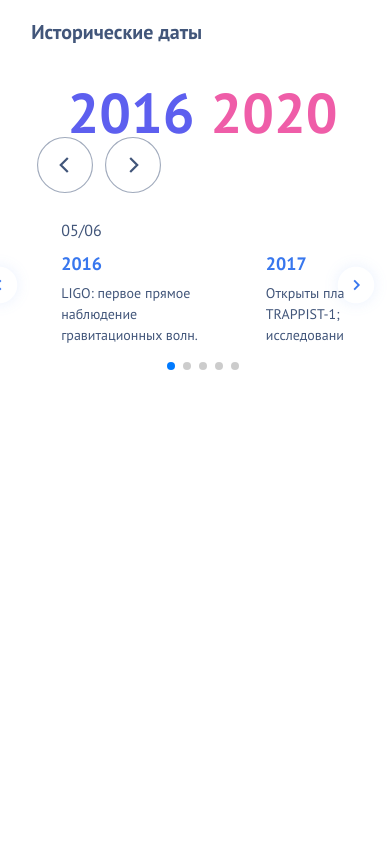
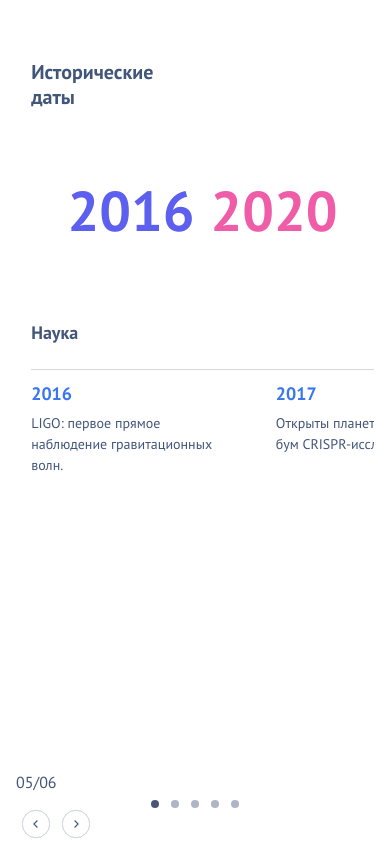
Before and after one commit to Kuldik/historical_dates, a React app: page / in a window 390 px wide. Built offline with nearby package versions, Linux system fonts and the light colour scheme.

Commit message:
feat: prepare mobile version

```diff
--- a/src/modules/HistoricalDates/HistoricalDates.tsx
+++ b/src/modules/HistoricalDates/HistoricalDates.tsx
@@ -1,3 +1,4 @@
+// src/modules/HistoricalDates/HistoricalDates.tsx
 import React, { useEffect, useRef, useState } from 'react';
 import { gsap } from 'gsap';
 import { Navigation, Pagination } from 'swiper/modules';
@@ -20,8 +21,8 @@ import arrowRight from '@/assets/arrow-right.svg';
 import arrowDatesLeft from '@/assets/arrow-dates-left.svg';
 import arrowDatesRight from '@/assets/arrow-dates-right.svg';
 
-const ORBIT_W = 536; // должен совпадать с --orbit-w в scss
-const ORBIT_H = 530; // должен совпадать с --orbit-h в scss
+const ORBIT_W = 536;
+const ORBIT_H = 530;
 const DOTS_COUNT = 6;
 const ANGLE_STEP = 360 / DOTS_COUNT;
 const TARGET_ANGLE = 20;
@@ -31,7 +32,7 @@ const EVENTS_FADE_DURATION = 0.5;
 // сдвиг всех точек вдоль дуги (в градусах). + по часовой, - против
 const DOTS_ANGLE_OFFSET = 8;
 
-// Смещение лейблов относительно центра точки: вправо и чуть выше
+// подпись у точки (вправо и чуть вверх)
 const LABEL_GAP_X = 36;
 const LABEL_OFFSET_Y = 12;
 
@@ -47,6 +48,7 @@ export const HistoricalDates: React.FC = () => {
   const stageRef = useRef<HTMLDivElement>(null);
   const orbitRef = useRef<HTMLDivElement>(null);
   const swiperRef = useRef<any>(null);
+  const swiperBoxRef = useRef<HTMLDivElement>(null);
 
   const activeLabelRef = useRef<HTMLDivElement>(null);
   const hoverLabelRef = useRef<HTMLDivElement>(null);
@@ -137,13 +139,17 @@ export const HistoricalDates: React.FC = () => {
   // при смене категории: слайдер в начало + fade-in блока + переставить активный лейбл
   useEffect(() => {
     if (swiperRef.current) swiperRef.current.slideTo(0, 400);
-    if (eventsWrapRef.current) {
+
+    const box = swiperBoxRef.current;
+    if (box) {
+      gsap.killTweensOf(box);
       gsap.fromTo(
-        eventsWrapRef.current,
+        box,
         { autoAlpha: 0, y: 10 },
-        { autoAlpha: 1, y: 0, duration: EVENTS_FADE_DURATION, ease: 'power1.out' },
+        { autoAlpha: 1, y: 0, duration: EVENTS_FADE_DURATION, ease: 'power1.out', clearProps: 'opacity,transform' }
       );
     }
+
     gsap.delayedCall(0, () => {
       positionLabelAtIndex(activeIdx, activeLabelRef.current);
       gsap.set(activeLabelRef.current, { autoAlpha: 1 });
@@ -175,7 +181,7 @@ export const HistoricalDates: React.FC = () => {
       {/* заголовок */}
       <h2 className="hdates__title">
         <span className="hdates__title-bar" aria-hidden="true" />
-        Исторические даты
+        Исторические<br className="hdates__title-br" /> даты
       </h2>
 
       <div className="hdates__stage" ref={stageRef}>
@@ -189,7 +195,12 @@ export const HistoricalDates: React.FC = () => {
           </span>
         </div>
 
-        {/* орбита с точками */}
+        {/* подпись активного промежутка над линией (видна только на мобилке) */}
+        <div className="hdates__mob-range">{activeCat}</div>
+        {/* разделительная линия для мобилки */}
+        <div className="hdates__mob-sep" aria-hidden="true" />
+
+        {/* орбита с точками (ПК) */}
         <div className="hdates__orbit" ref={orbitRef}>
           {Array.from({ length: DOTS_COUNT }).map((_, i) => {
             const cx = ORBIT_W / 2;
@@ -236,7 +247,7 @@ export const HistoricalDates: React.FC = () => {
           })}
         </div>
 
-        {/* Плавающие лейблы: активный (всегда виден) и hover (только при наведении) */}
+        {/* плавающие лейблы (ПК) */}
         <div className="hdates__float-label hdates__float-label--active" ref={activeLabelRef}>
           {activeCat}
         </div>
@@ -248,7 +259,7 @@ export const HistoricalDates: React.FC = () => {
           {hoverIdx !== null ? CATEGORY_ORDER[hoverIdx] : ''}
         </div>
 
-        {/* стрелки категорий */}
+        {/* стрелки категорий (ПК) */}
         <div className="hdates__nav" aria-label="Переключение категорий">
           <button className="hdates__nav-btn" onClick={prevCategory} aria-label="Назад">
             <img src={arrowLeft} width={56} height={56} alt="" />
@@ -261,13 +272,14 @@ export const HistoricalDates: React.FC = () => {
 
       {/* нижний блок со слайдером событий */}
       <div className="hdates-events" ref={eventsWrapRef}>
+        {/* ПК: счётчик сверху; на мобилке — в футере */}
         <div className="hdates-events__top">
           <div className="hdates-events__counter">
             {String(activeIdx + 1).padStart(2, '0')}/{String(CATEGORY_ORDER.length).padStart(2, '0')}
           </div>
         </div>
 
-        {/* внешние стрелки Swiper */}
+        {/* стрелки по краям слайдера (ПК) */}
         <div className="hdates-events__arrows">
           <button
             className="hdates-events__btn hdates-events__btn--prev js-events-prev"
@@ -283,11 +295,12 @@ export const HistoricalDates: React.FC = () => {
           </button>
         </div>
 
+        <div className="hdates-events__swiper" ref={swiperBoxRef}>
           <Swiper
             onSwiper={(s) => (swiperRef.current = s)}
             modules={[Navigation, Pagination]}
             navigation={{ prevEl: '.js-events-prev', nextEl: '.js-events-next' }}
-          pagination={{ clickable: true }}
+            pagination={{ clickable: true, el: '.hdates-mobile-pagination' }}
             spaceBetween={24}
             breakpoints={{ 0: { slidesPerView: 1.5 }, 768: { slidesPerView: 3 } }}
             onInit={(swiper) => {
@@ -319,6 +332,36 @@ export const HistoricalDates: React.FC = () => {
             })}
           </Swiper>
         </div>
+
+        {/* МОБИЛЬНЫЙ нижний футер */}
+        <div className="hdates-mobile-footer">
+          <div className="hdates-mobile-footer__left">
+            <div className="hdates-mobile-footer__counter">
+              {String(activeIdx + 1).padStart(2, '0')}/{String(CATEGORY_ORDER.length).padStart(2, '0')}
+            </div>
+
+            <div className="hdates-mobile-footer__arrows">
+              <button
+                className="hdates-mobile-arrow"
+                aria-label="Предыдущий промежуток"
+                onClick={prevCategory}
+              >
+                <img src={arrowLeft} width={20} height={20} alt="" />
+              </button>
+              <button
+                className="hdates-mobile-arrow"
+                aria-label="Следующий промежуток"
+                onClick={nextCategory}
+              >
+                <img src={arrowRight} width={20} height={20} alt="" />
+              </button>
+            </div>
+          </div>
+
+          {/* контейнер под буллеты Swiper (центрируется стилями) */}
+          <div className="hdates-mobile-pagination" />
+        </div>
+      </div>
     </section>
   );
 };
--- a/src/styles/global.css
+++ b/src/styles/global.css
@@ -59,6 +59,10 @@ body {
 .hdates {
   position: relative;
   padding: 20px 0 clamp(24px, 6vw, 70px) 0;
+}
+
+.hdates-mobile-footer, .hdates__mob-range {
+  display: none;
 }
 
 .hdates__stage {
@@ -376,9 +380,111 @@ body {
   }
 }
 @media (max-width: 767px) {
-  .swiper-pagination {
-    display: block !important;
+  .hdates {
+    padding-top: 60px;
+    padding-bottom: 96px; /* место под фикс-футер */
+  }
+  .hdates__title {
+    margin-bottom: 0;
+    max-width: 260px;
+    line-height: 1.25;
+  }
+  .hdates__title-br {
+    display: inline;
+  }
+  .hdates__years {
     position: static;
-    margin-top: 8px;
+    transform: none;
+    margin: 56px 0 0 0;
+    gap: 16px;
+    pointer-events: auto;
+  }
+  .hdates__mob-range {
+    margin-top: 65px;
+    font-weight: 700;
+    display: block;
+    font-size: 18px;
+    color: var(--c-text);
+  }
+  .hdates__mob-sep {
+    margin-top: 25px;
+    height: 1px;
+    width: 100%;
+    background: rgba(48, 62, 88, 0.2);
+  }
+  .hdates__grid-line,
+  .hdates__title-bar,
+  .hdates__orbit,
+  .hdates__nav,
+  .hdates__float-label {
+    display: none !important;
+  }
+  .hdates-events {
+    padding: 0;
+    top: 0;
+    position: static;
+  }
+  .hdates-events__top {
+    display: none;
+  }
+  .hdates-events__arrows,
+  .hdates-events__btn {
+    display: none !important;
+  }
+  /* Фиксированный нижний футер */
+  .hdates-mobile-footer {
+    position: fixed;
+    left: 0;
+    right: 0;
+    bottom: env(safe-area-inset-bottom);
+    z-index: 50;
+    display: grid;
+    grid-template-columns: 1fr;
+    row-gap: 8px;
+    padding: 0px 16px;
+  }
+  .hdates-mobile-footer__left {
+    display: flex;
+    flex-direction: column;
+    align-items: flex-start;
+    gap: 12px;
+  }
+  .hdates-mobile-footer__counter {
+    font-size: 16px;
+    color: var(--c-text);
+  }
+  .hdates-mobile-footer__arrows {
+    display: inline-flex;
+  }
+  .hdates-mobile-arrow {
+    width: 40px;
+    height: 40px;
+    border: none;
+    background: none;
+    display: grid;
+  }
+  .hdates-mobile-arrow img {
+    width: 100%;
+    height: 100%;
+  }
+  /* Пагинация по центру */
+  .hdates-mobile-pagination {
+    display: flex;
+    justify-content: center;
+    position: absolute;
+    z-index: -1;
+    top: 0 !important;
+    align-items: center;
+    min-height: 20px;
+  }
+  .hdates-mobile-pagination .swiper-pagination-bullet {
+    background: #AEB5C5 !important;
+    opacity: 1 !important;
+    width: 8px;
+    height: 8px;
+    margin: 0 6px !important;
+  }
+  .hdates-mobile-pagination .swiper-pagination-bullet-active {
+    background: #485679 !important;
   }
 }/*# sourceMappingURL=global.css.map */
--- a/src/styles/global.scss
+++ b/src/styles/global.scss
@@ -65,6 +65,11 @@ body {
   position: relative;
   padding: 20px 0 clamp(24px, 6vw, 70px) 0;
 }
+
+.hdates-mobile-footer, .hdates__mob-range {
+  display: none;
+}
+
 
 .hdates__stage {
   position: relative;
@@ -364,10 +369,121 @@ body {
 @media (min-width: 768px) {
   .swiper-pagination { display: none !important; }
 }
+
 @media (max-width: 767px) {
-  .swiper-pagination {
-    display: block !important;
+  .hdates {
+    padding-top: 60px;
+    padding-bottom: 96px; /* место под фикс-футер */
+  }
+
+  .hdates__title {
+    margin-bottom: 0;
+    max-width: 260px;
+    line-height: 1.25;
+  }
+  .hdates__title-br { display: inline; }
+
+  .hdates__years {
     position: static;
-    margin-top: 8px;
+    transform: none;
+    margin: 56px 0 0 0;
+    gap: 16px;
+    pointer-events: auto;
+  }
+
+  .hdates__mob-range {
+    margin-top: 65px;
+    font-weight: 700;
+    display: block;
+    font-size: 18px;
+    color: var(--c-text);
+  }
+
+  .hdates__mob-sep {
+    margin-top: 25px;
+    height: 1px;
+    width: 100%;
+    background: rgba(48, 62, 88, 0.2);
+  }
+
+  .hdates__grid-line,
+  .hdates__title-bar,
+  .hdates__orbit,
+  .hdates__nav,
+  .hdates__float-label {
+    display: none !important;
+  }
+
+  .hdates-events {
+    padding: 0;
+    top: 0;
+    position: static;
+  }
+
+  .hdates-events__top { display: none; }
+  .hdates-events__arrows,
+  .hdates-events__btn { display: none !important; }
+
+  /* Фиксированный нижний футер */
+  .hdates-mobile-footer {
+    position: fixed;
+    left: 0;
+    right: 0;
+    bottom: env(safe-area-inset-bottom);
+    z-index: 50;
+    display: grid;
+    grid-template-columns: 1fr;
+    row-gap: 8px;
+    padding: 0px 16px;
+  }
+
+  .hdates-mobile-footer__left {
+    display: flex;
+    flex-direction: column;
+    align-items: flex-start;
+    gap: 12px;
+  }
+
+  .hdates-mobile-footer__counter {
+    font-size: 16px;
+    color: var(--c-text);
+  }
+
+  .hdates-mobile-footer__arrows {
+    display: inline-flex;
+  }
+
+  .hdates-mobile-arrow {
+    width: 40px;
+    height: 40px;
+    border: none;
+    background: none;
+    display: grid;
+  }
+
+  .hdates-mobile-arrow img {
+    width: 100%;
+    height: 100%;
+  }
+
+  /* Пагинация по центру */
+  .hdates-mobile-pagination {
+    display: flex;
+    justify-content: center;
+    position: absolute;
+    z-index: -1;
+    top: 0 !important;
+    align-items: center;
+    min-height: 20px;
+  }
+  .hdates-mobile-pagination .swiper-pagination-bullet {
+    background: #AEB5C5 !important;
+    opacity: 1 !important;
+    width: 8px;
+    height: 8px;
+    margin: 0 6px !important;
+  }
+  .hdates-mobile-pagination .swiper-pagination-bullet-active {
+    background: #485679 !important;
   }
 }
```
Also changed, not shown: 2 other files (tests, documents, lock files or other folders). Lines whose indentation alone changed are shown as unchanged.
